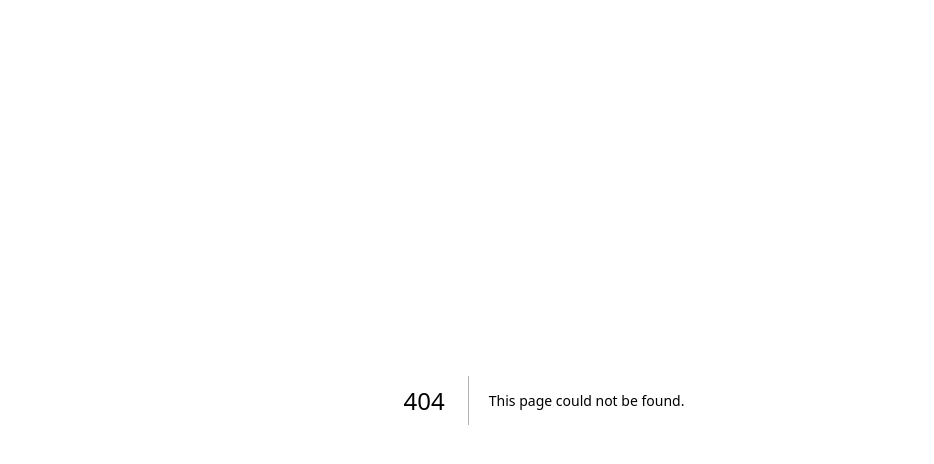
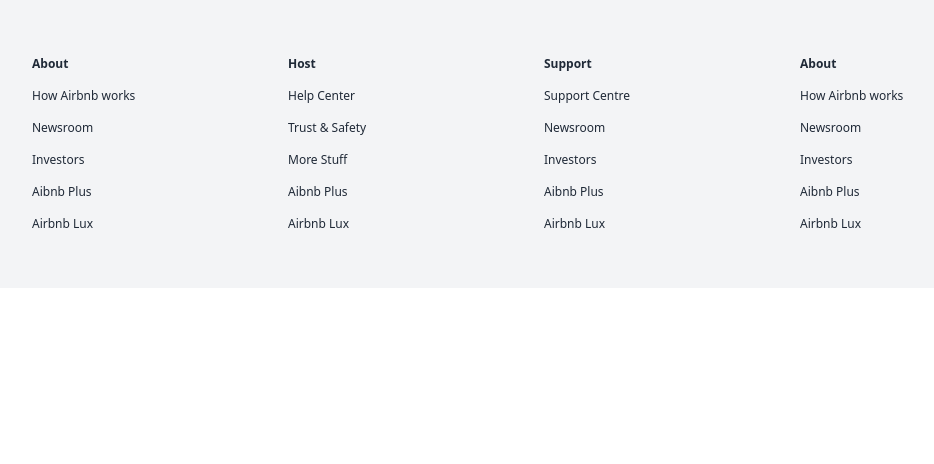
Before and after one commit to RonAlmog/airbnb-nextjs13, a Next.js app: page /components/Footer in a window 1280 px wide. Before the commit this address had no page. Shown: the top 464 px of the page, without its empty margins (96-1030 px from the left). Built offline with nearby package versions, Linux system fonts and the light colour scheme.

Commit message:
add footer to home page

```diff
--- /dev/null
+++ b/pages/components/Footer.tsx
@@ -0,0 +1,42 @@
+import React from "react";
+
+function Footer() {
+  return (
+    <div className="grid grid-cols-1 md:grid-cols-4 gap-y-10 px-32 py-14 bg-gray-100 text-gray-600">
+      <div className="space-y-4 text-xs text-gray-800">
+        <h5 className="font-bold">About</h5>
+        <p>How Airbnb works</p>
+        <p>Newsroom</p>
+        <p>Investors</p>
+        <p>Aibnb Plus</p>
+        <p>Airbnb Lux</p>
+      </div>
+      <div className="space-y-4 text-xs text-gray-800">
+        <h5 className="font-bold">Host</h5>
+        <p>Help Center</p>
+        <p>Trust & Safety</p>
+        <p>More Stuff</p>
+        <p>Aibnb Plus</p>
+        <p>Airbnb Lux</p>
+      </div>
+      <div className="space-y-4 text-xs text-gray-800">
+        <h5 className="font-bold">Support</h5>
+        <p>Support Centre</p>
+        <p>Newsroom</p>
+        <p>Investors</p>
+        <p>Aibnb Plus</p>
+        <p>Airbnb Lux</p>
+      </div>
+      <div className="space-y-4 text-xs text-gray-800">
+        <h5 className="font-bold">About</h5>
+        <p>How Airbnb works</p>
+        <p>Newsroom</p>
+        <p>Investors</p>
+        <p>Aibnb Plus</p>
+        <p>Airbnb Lux</p>
+      </div>
+    </div>
+  );
+}
+
+export default Footer;
--- a/pages/index.tsx
+++ b/pages/index.tsx
@@ -7,6 +7,7 @@
 import SmallCard from "./components/SmallCard";
 import MediumCard from "./components/MediumCard";
 import LargeCard from "./components/LargeCard";
+import Footer from "./components/Footer";
 
 const inter = Inter({ subsets: ["latin"] });
 
@@ -53,6 +54,7 @@
           buttonText="Get Inspired"
         />
       </main>
+      <Footer />
     </div>
   );
 }
```
